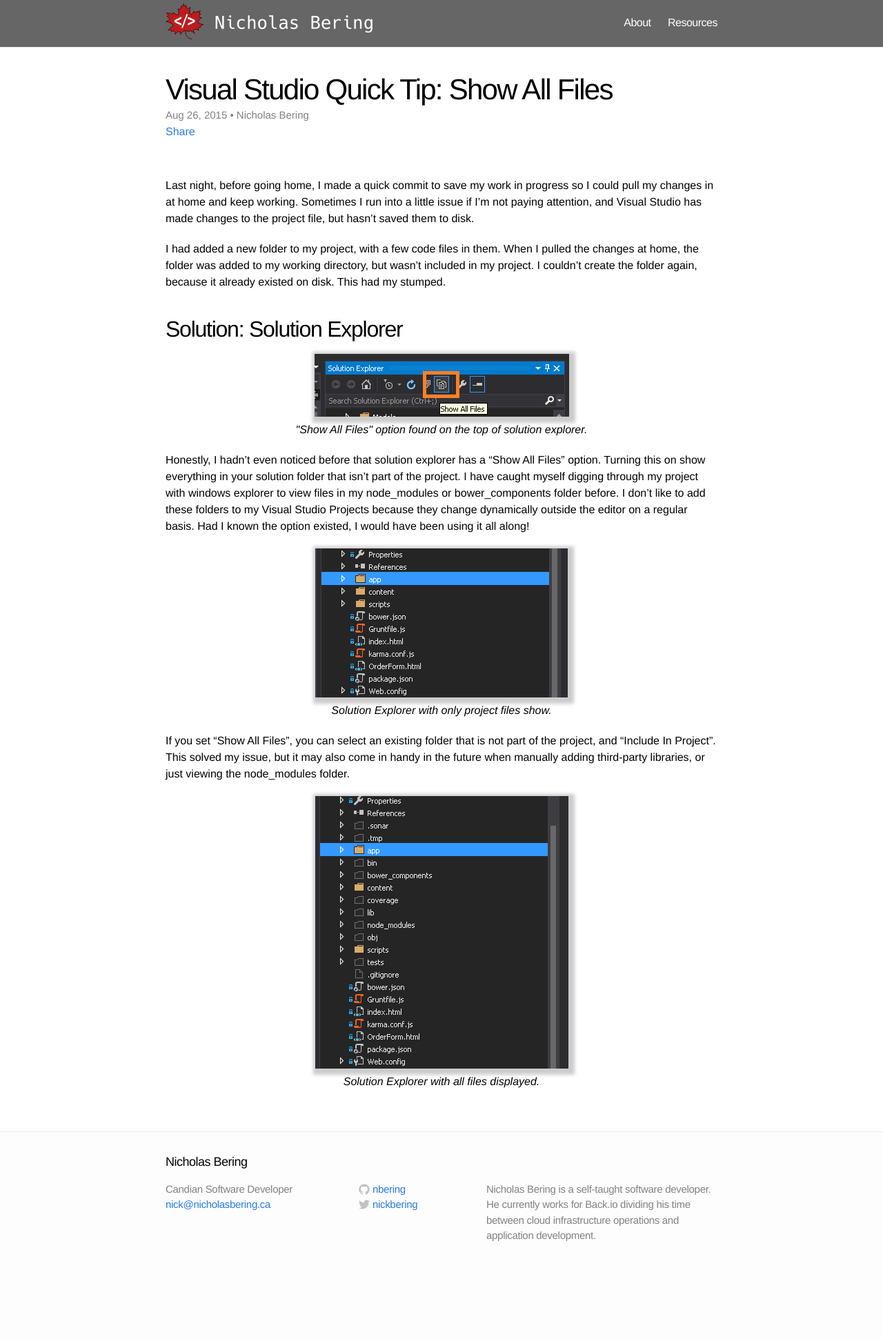
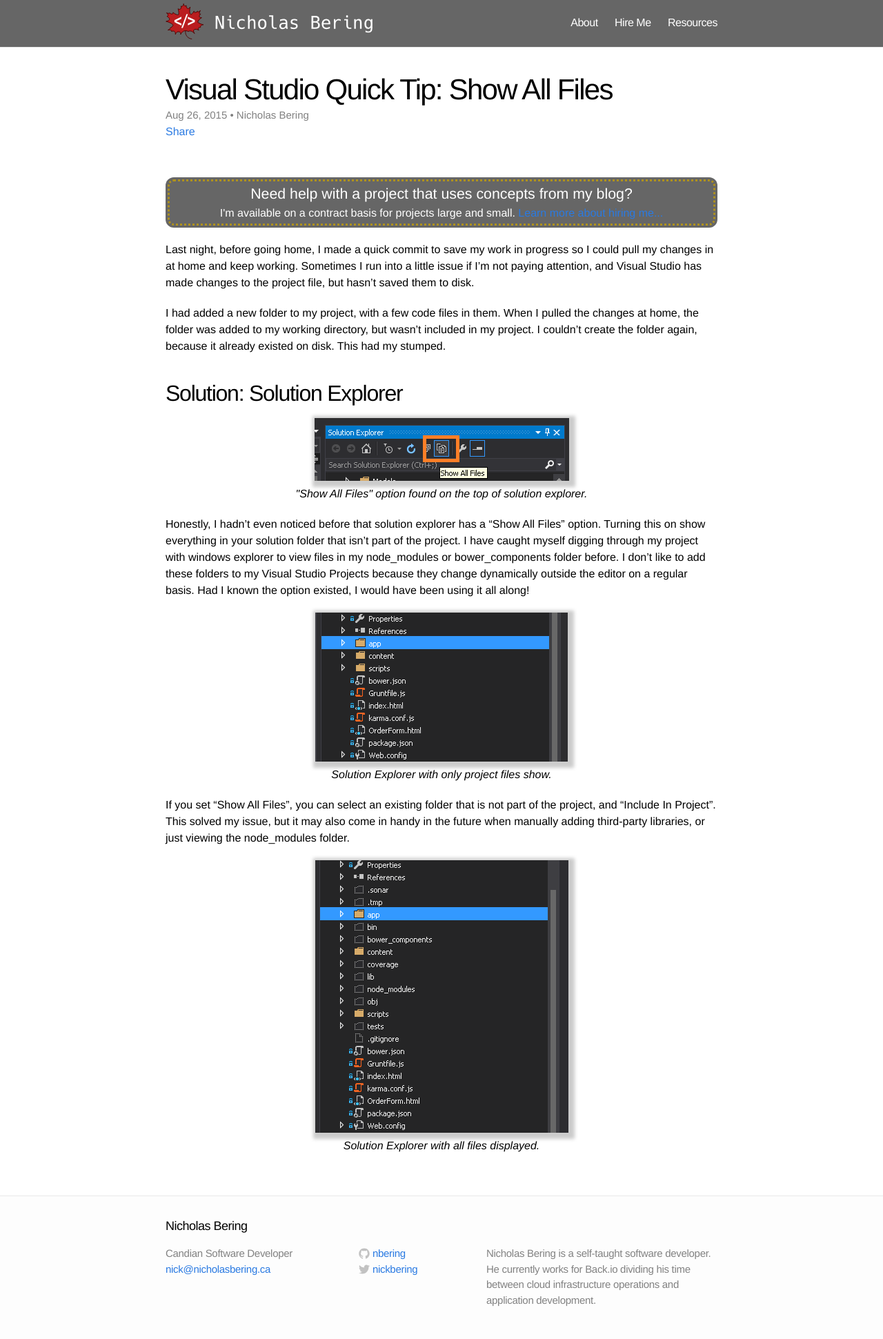
Before and after one commit to nbering/nicholasbering-ca, a Jekyll site: the page built from _posts/2015-08-26-visual-studio-show-all-files.md, in a window 1280 px wide. Shown: the whole page at 69% size. Built offline with Jekyll 4.4.1, drawn with Linux system fonts in a browser that asks for light colours; nearby versions of some CDN libraries; comment, search, counter and statistics services are not loaded; before the commit the page ends 1848 px from its top, so only the background shows below that.

Commit message:
Add availability notice to blog pages.

```diff
--- /dev/null
+++ b/_includes/box-availability.html
@@ -0,0 +1,9 @@
+<!-- Availbility Advert -->
+<div class="availability-box">
+    <div>
+        <div>
+            <span>Need help with a project that uses concepts from my blog?</span><br/>
+            I'm available on a contract basis for projects large and small. <a href="/hire/">Learn more about hiring me...</a>
+        </div>
+    </div>
+</div>
--- /dev/null
+++ b/_includes/social-buttons.html
@@ -0,0 +1,16 @@
+<div class="social-buttons">
+    {% if site.facebook_app_id %}
+    <div class="fb-like" data-href="{{ page.url | replace:'index.html','' | prepend: site.baseurl | prepend: site.url }}" data-layout="button_count"
+        data-action="like" data-size="small" data-show-faces="false" data-share="false"></div>
+    <div class="fb-share-button" data-href="{{ page.url | replace:'index.html','' | prepend: site.baseurl | prepend: site.url }}"
+        data-layout="button_count" data-size="small" data-mobile-iframe="true">
+        <a class="fb-xfbml-parse-ignore" target="_blank"
+            href="https://www.facebook.com/sharer/sharer.php?u={{ page.url | replace:'index.html','' | prepend: site.baseurl | prepend: site.url | uri_escape }}&amp;src=sdkpreparse">
+            Share
+        </a>
+    </div>
+    {% endif %}
+    <div class="g-plusone-wrapper">
+        <div class="g-plusone" data-size="medium"></div>
+    </div>
+</div>
--- a/_layouts/post.html
+++ b/_layouts/post.html
@@ -8,32 +8,10 @@
     <p class="meta">
         {{ page.date | date: "%b %-d, %Y" }}{% if page.author %} • {{ page.author }}{% endif %}{% if page.meta %} • {{ page.meta }}{% endif %}
     </p>
-    <div class="social-buttons">
-    {% if site.facebook_app_id %}
-        <div class="fb-like"
-            data-href="{{ page.url | replace:'index.html','' | prepend: site.baseurl | prepend: site.url }}"
-            data-layout="button_count"
-            data-action="like"
-            data-size="small"
-            data-show-faces="false"
-            data-share="false"></div>
-        <div class="fb-share-button"
-            data-href="{{ page.url | replace:'index.html','' | prepend: site.baseurl | prepend: site.url }}"
-            data-layout="button_count"
-            data-size="small"
-            data-mobile-iframe="true">
-            <a class="fb-xfbml-parse-ignore"
-                target="_blank"
-                href="https://www.facebook.com/sharer/sharer.php?u={{ page.url | replace:'index.html','' | prepend: site.baseurl | prepend: site.url | uri_escape }}&amp;src=sdkpreparse">
-                Share
-            </a>
-        </div>
-    {% endif %}
-        <div class="g-plusone-wrapper">
-            <div class="g-plusone" data-size="medium"></div>
-        </div>
-    </div>
+    {% include social-buttons.html %}
   </header>
+
+  {% include box-availability.html %}
 
   <article class="post-content">
   {{ content }}
--- /dev/null
+++ b/_sass/_availability-box.scss
@@ -0,0 +1,21 @@
+.availability-box{
+    width: 100%;
+    div {
+        background-color: $secondary;
+        border-radius: 12px;
+        padding: 3px;
+        margin: auto;
+        div {
+            border-style: dotted;
+            border-color: $warm-compliment;
+            border-radius: 9px;
+            text-align: center;
+            color: white;
+            font-size: 12pt;
+
+            span {
+                font-size: 16pt;
+            }
+        }
+    }
+}
--- a/css/main.scss
+++ b/css/main.scss
@@ -21,3 +21,4 @@
 @import "image-frame";
 @import "custom-icons";
 @import "social";
+@import "availability-box";
```
Also changed, not shown: hire.md (added, +12 -0 lines).
